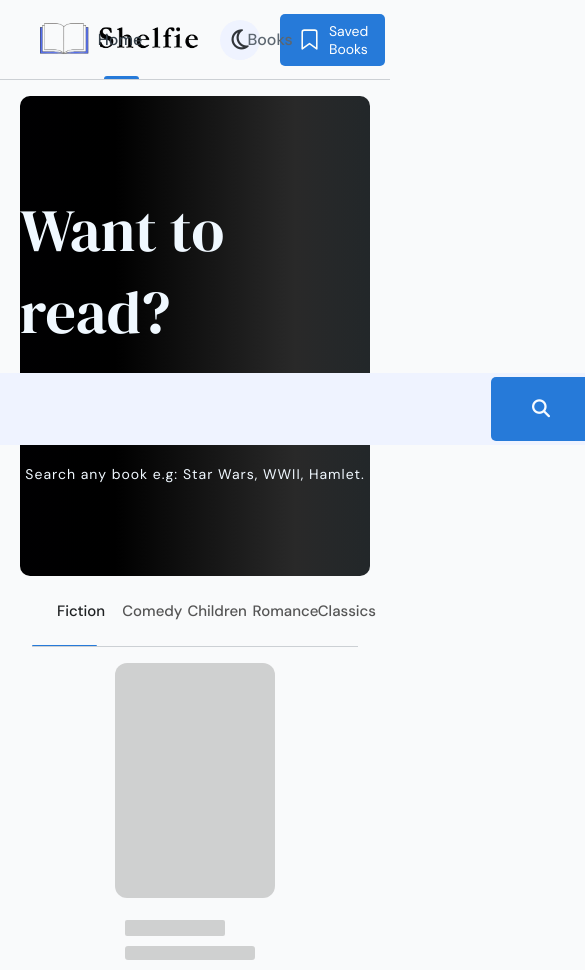
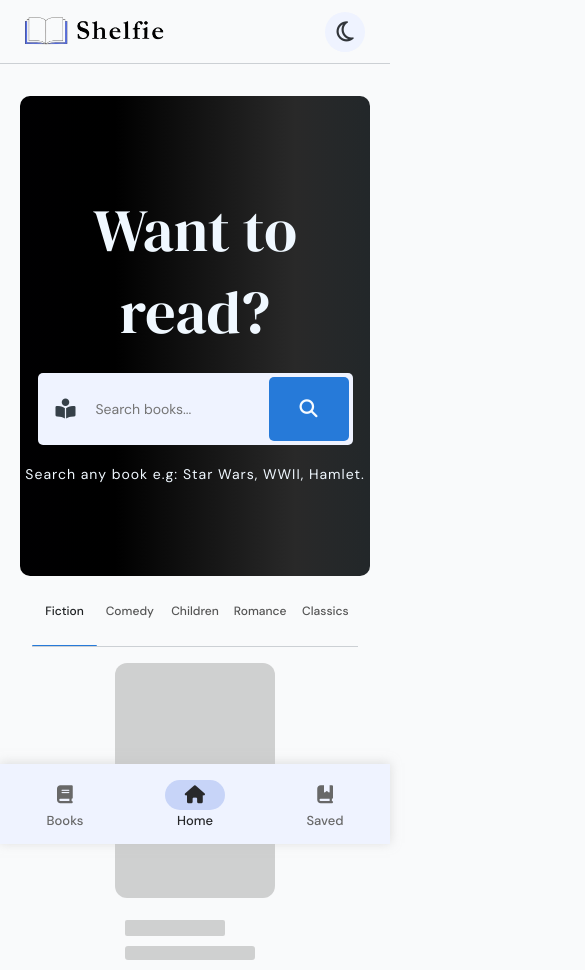
Before and after one commit to iamelmirr/shelfie, a plain HTML site: page index.html in a window 390 px wide. Shown: the top 970 px of the page, 585 px wide, since content can reach past the window. Drawn offline with Linux system fonts and the light colour scheme; a script that the page names is missing.

Commit message:
working on media queries

```diff
--- a/assets/css/styles.css
+++ b/assets/css/styles.css
@@ -95,32 +95,16 @@ html {
     font-family: 'DM Sans', sans-serif;
     font-size: 62.5%;
     scroll-behavior: smooth;
-    -webkit-tap-highlight-color: transparent;
-    scrollbar-width: 8px;
-    scrollbar-color: rgba(211, 211, 211, 0.6) transparent;
-  }
-
+    overflow-y: auto;
+  }
 
 html::-webkit-scrollbar {
-    height: 6px;
-    width: 4px;
-}
-
-html::-webkit-scrollbar-track {
-    background: transparent;
-}
-
-html::-webkit-scrollbar-thumb {
-    background: rgba(150, 150, 150, 0.6);
-    border-radius: 10px;
-}
-
-html::-webkit-scrollbar-thumb:hover {
-    background: rgba(145, 145, 145, 0.8);
-}
-
-html::-webkit-scrollbar-button {
-    display: none;
+    width: 0;
+}
+
+html {
+    -ms-overflow-style: none;
+    scrollbar-width: none;
 }
 
 
@@ -141,7 +125,6 @@ body {
     padding-block-start: 96px;
     min-height: 100vh;
     font-family: 'DM Sans', sans-serif;
-
 }
 
 
@@ -159,23 +142,19 @@ header {
     display: flex;
     justify-content: space-between;
     align-items: center;
-    height: 80px;
+    height: 64px;
     background: var(--background);
-    gap: 20px;
-    padding: 0 40px;
+    padding: 0 25px;
     border-bottom: 1px solid rgb(204, 208, 212);
 }
 
 .header-logo {
-    height: 4rem;
+    height: 3.5rem;
 }
 
 .main-nav {
     height: 100%;
-    display: flex;
-    position: absolute;
-    left: 50%;
-    transform: translate(-50%);
+    display: none;
 }
 
 
@@ -245,7 +224,7 @@ header {
 }
 
 .savedlink {
-    display: flex;
+    display: none;
     align-items: center;
     gap: 0.7rem;
     background: var(--primary);
@@ -315,6 +294,7 @@ main {
     font-size: 6rem;
     color: aliceblue;
     user-select: none;
+    text-align: center;
 }
 
 .banner-card p {
@@ -322,12 +302,14 @@ main {
     color: aliceblue;
     letter-spacing: 0.1rem;
     user-select: none;
+    text-align: center;
 }
 
 .search-wrap {
     display: flex;
     position: relative;
-    width: 800px;
+    width: 90%;
+    max-width: 800px;
     height: 72px;
     border-radius: 5px;
     background: rgb(239, 243, 255);
@@ -377,7 +359,7 @@ main {
     border-radius: 5px;
     top: 4px;
     right: 4px;
-    width: 100px;
+    width: 80px;
     height: 64px;
     place-items: center;
     transition: background 0.3s ease;
@@ -434,14 +416,15 @@ main {
     border: none;
     background: inherit;
     border-bottom: 1px solid rgb(204, 208, 212);
-    padding: 2.5rem;
     width: 20%;
-    font-size: 15px;
+    font-size: 12px;
     font-weight: 500;
     position: relative;
     color: rgb(85, 85, 85);
     transition: background-color 0.3s ease;
     transition: color 0.2s ease;
+    place-items: center;
+    height: 71px;
 }
 
 .tab-list button:hover {
@@ -795,6 +778,7 @@ main {
     font-family: 'DM Serif Display', serif;
     font-weight: 400;
     user-select: none;
+    text-align: center;
 }
 
 .preference p {
@@ -836,10 +820,16 @@ footer {
     justify-content: space-between;
     align-items: center;
     margin-top: 1rem;
+    margin-bottom: 80px;
 }
 
 footer img {
+    display: none;
     height: 48px;
+}
+
+footer a {
+    display: none;
 }
 
 footer p {
@@ -1126,6 +1116,17 @@ footer p {
     flex-direction: column;
 }
 
+.title-wrapper {
+    width: 100%;
+    padding: 0 15px;
+    justify-content: space-between;
+}
+
+.title-wrapper h2 {
+    font-size: 22px;
+    font-weight: 300;
+}
+
 
 
 .books-list {
@@ -1136,6 +1137,7 @@ footer p {
     grid-auto-columns: minmax(17px, auto);
     padding-inline: 16px;
     width: 100%;
+    place-items: center;
 }
 
 
@@ -1565,9 +1567,163 @@ height: 80%;
 
   #popup-notification.show {
     opacity: 1;
-    transform: translateY(0);
+    transform: translateY(-80px);
   }
 
   .hidden {
     display: none;
   }
+
+  .mobile-nav {
+    position: fixed;
+    height: 80px;
+    bottom: 0;
+    width: 100%;
+    background: rgb(239, 243, 255);
+    z-index: 3;
+    place-items: center;
+    box-shadow: 0px -1px 10px rgba(192, 192, 192, 0.5);
+  }
+
+  .mobile-btns {
+    height: 100%;
+    display: flex;
+    width: 100%;
+    justify-content: space-between;
+    padding: 20px 0;
+    align-items: center;
+  }
+
+  .mobile-btn {
+    display: flex;
+    flex-direction: column;
+    width: 33.3%;
+    align-items: center;
+    color: rgb(104, 104, 104);
+    gap: 2px;
+  }
+
+  .mobile-btn span {
+    font-size: 18px;
+    justify-content: center;
+    transition: background 0.3s ease;
+  }
+
+  .item-icon {
+    display: grid;
+    width: 60px;
+    height: 30px;
+    place-items: center;
+    border-radius: 15px;
+  }
+
+  .mainbtn {
+    background: rgb(199, 212, 248);
+  }
+
+  .mobilemain {
+    color: #28292b;
+  }
+
+  .secondary:hover {
+    background: #cfcfcf;
+  }
+
+  .mobile-btn p {
+    font-size: 13px;
+    font-weight: 550;
+  }
+
+
+
+
+
+
+  @media (min-width: 450px) {
+    .tab-list button {
+        font-size: 14px;
+    }
+  }
+
+  @media (min-width: 500px) {
+    .search-btn {
+
+        width: 100px;
+
+    }
+  }
+
+
+  @media (min-width: 768px) {
+
+
+    header {
+
+
+        height: 80px;
+
+    }
+
+
+    .header-logo {
+    height: 4rem;
+    }
+
+    .main-nav {
+
+        display: flex;
+    }
+
+
+    .savedlink {
+        display: flex;
+    }
+
+    .mobile-nav {
+        display: none;
+    }
+
+    footer a {
+        display: grid;
+    }
+
+    footer img {
+        display: block;
+    }
+
+    footer {
+        margin-bottom: 0;
+    }
+
+    .tab-list button {
+        font-size: 15px;
+    }
+
+    html {
+        overflow-y: auto;
+    }
+
+    html::-webkit-scrollbar {
+        width: 7px;
+    }
+
+    html{
+        -ms-overflow-style: auto;
+        scrollbar-width: auto;
+    }
+
+    html::-webkit-scrollbar-thumb {
+        background-color: #ccc;
+        border-radius: 4px;
+    }
+
+    html::-webkit-scrollbar-track {
+        background: #f1f1f1;
+    }
+
+    #popup-notification.show {
+
+        transform: translateY(0);
+      }
+
+  }
--- a/assets/js/home.js
+++ b/assets/js/home.js
@@ -30,7 +30,7 @@ async function loadTabs (){
 
 
 
-    const books = await searchBooks(tabCategory)
+    //const books = await searchBooks(tabCategory)
 
     panel.innerHTML = ''
 
@@ -204,7 +204,7 @@ const ratingsSlider = document.querySelector('.ratings-slider')
 import { chooseTopBooks } from './api.js'
 
 async function topRatedBooks() {
-  const books = await chooseTopBooks()
+  //const books = await chooseTopBooks()
 
   ratingsSlider.innerHTML = ``
 
--- a/assets/js/theme.js
+++ b/assets/js/theme.js
@@ -2,6 +2,7 @@
 
 const $HTML = document.documentElement
 const isDark = window.matchMedia("(prefers-color-scheme: dark)").matches
+const $themeBtn = document.querySelector("[theme-btn]")
 
 if (sessionStorage.getItem("theme")) {
     $HTML.dataset.theme = sessionStorage.getItem("theme")
@@ -11,15 +12,28 @@ if (sessionStorage.getItem("theme")) {
 
 let isPressed = false
 
-const changeTheme = function () {
+const changeTheme = function (button) {
     isPressed = isPressed ? false : true
-    this.setAttribute("btn-pressed", isPressed)
+    button.setAttribute("btn-pressed", isPressed)
     $HTML.setAttribute("data-theme", ($HTML.dataset.theme === "light") ? "dark" : "light")
     sessionStorage.setItem("theme", $HTML.dataset.theme)
+
+}
+
+const checkThemeBtn = function () {
+    const isDarkTheme = $HTML.getAttribute("data-theme") === "dark"
+
+    $themeBtn.innerHTML = isDarkTheme
+        ? `<span class="fa-regular fa-sun"></span>`
+        : `<span class="fa-regular fa-moon"></span>`
 }
 
 
 window.addEventListener("load", () => {
-    const $themeBtn = document.querySelector("[theme-btn]")
-    $themeBtn.addEventListener("click", changeTheme)
+    checkThemeBtn()
+
+    $themeBtn.addEventListener("click", () => {
+        changeTheme($themeBtn)
+        checkThemeBtn()
+    })
 })
--- a/book-details.html
+++ b/book-details.html
@@ -18,7 +18,7 @@
     <link rel="stylesheet" href="./assets/css/styles.css">
 
 
-    <script src="./assets/js/theme.js"></script>
+
     <script type="module" src="./assets/js/api.js"></script>
     <script type="module" src="./assets/js/config.js"></script>
     <script type="module" src="./assets/js/module.js"></script>
@@ -231,5 +231,6 @@
 
 
     <script type="module" src="./assets/js/books-details.js"></script>
+    <script src="./assets/js/theme.js"></script>
 </body>
 </html>
--- a/index.html
+++ b/index.html
@@ -21,7 +21,7 @@
     <link rel="stylesheet" href="./assets/css/styles.css">
 
 
-    <script src="./assets/js/theme.js"></script>
+
     <script type="module" src="./assets/js/api.js"></script>
     <script type="module" src="./assets/js/config.js"></script>
 
@@ -62,6 +62,31 @@
     </div>
 
     </header>
+
+    <div class="mobile-nav">
+      <ul class="mobile-btns">
+        <a href="./books.html" class="mobile-btn">
+          <span class="item-icon secondary">
+            <span class="fa-solid fa-book mobile-icon"></span>
+          </span>
+          <p>Books</p>
+        </a>
+
+        <a href="/" class="mobile-btn mobilemain">
+          <span class="item-icon mainbtn">
+            <span class="fa-solid fa-house mobile-icon"></span>
+          </span>
+          <p>Home</p>
+        </a>
+
+        <a href="./saved-books.html" class="mobile-btn">
+          <span class="item-icon secondary">
+            <span class="fa-solid fa-book-bookmark mobile-icon"></span>
+          </span>
+          <p>Saved</p>
+        </a>
+      </ul>
+    </div>
 
     <main>
 
@@ -1111,7 +1136,7 @@
 
 <div id="popup-notification" class="hidden"></div>
 
-
+<script src="./assets/js/theme.js"></script>
 <script type="module" src="./assets/js/home.js"></script>
 </body>
 </html>
```
Also changed, not shown: books.html (+3 -1 lines), saved-books.html (+28 -2 lines).
